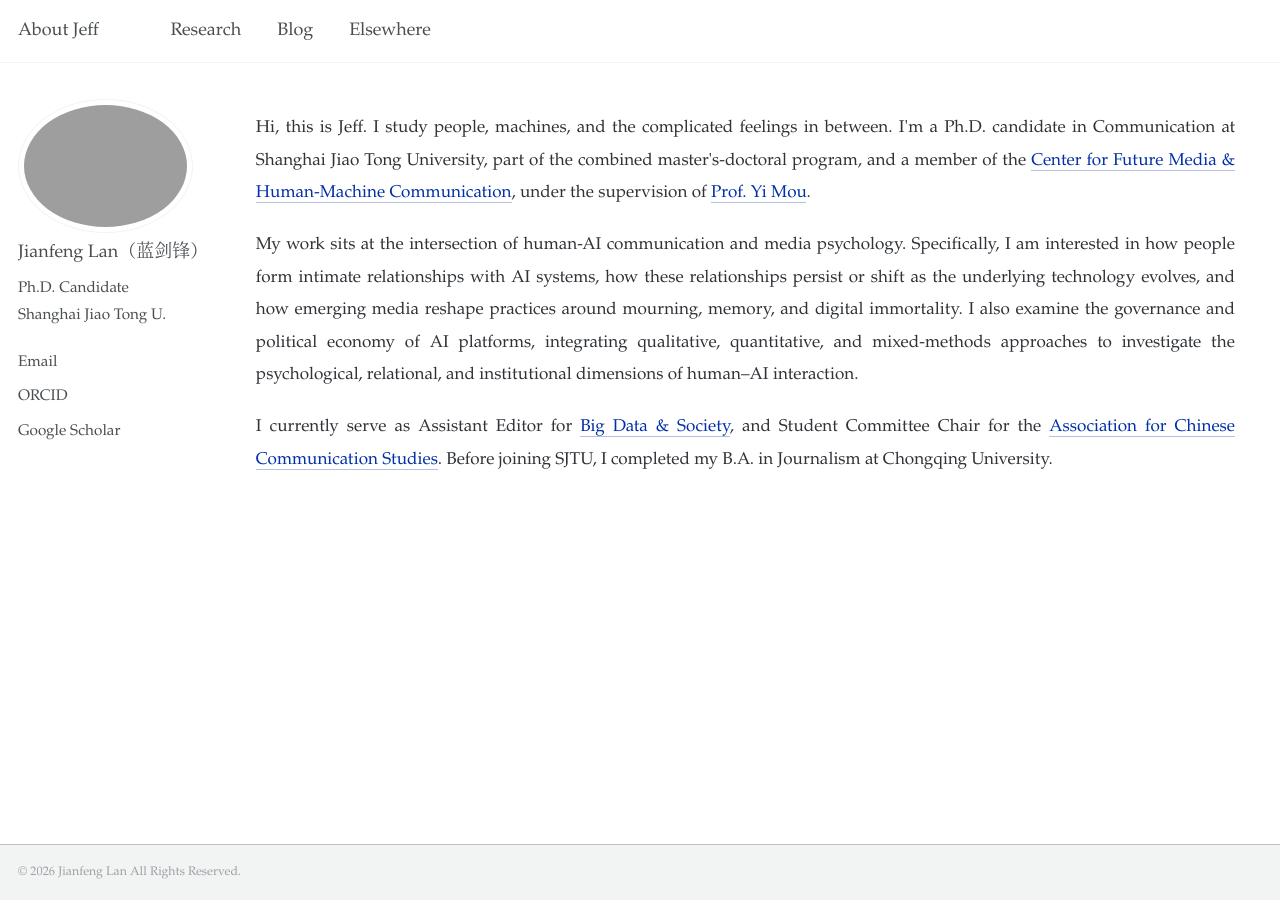
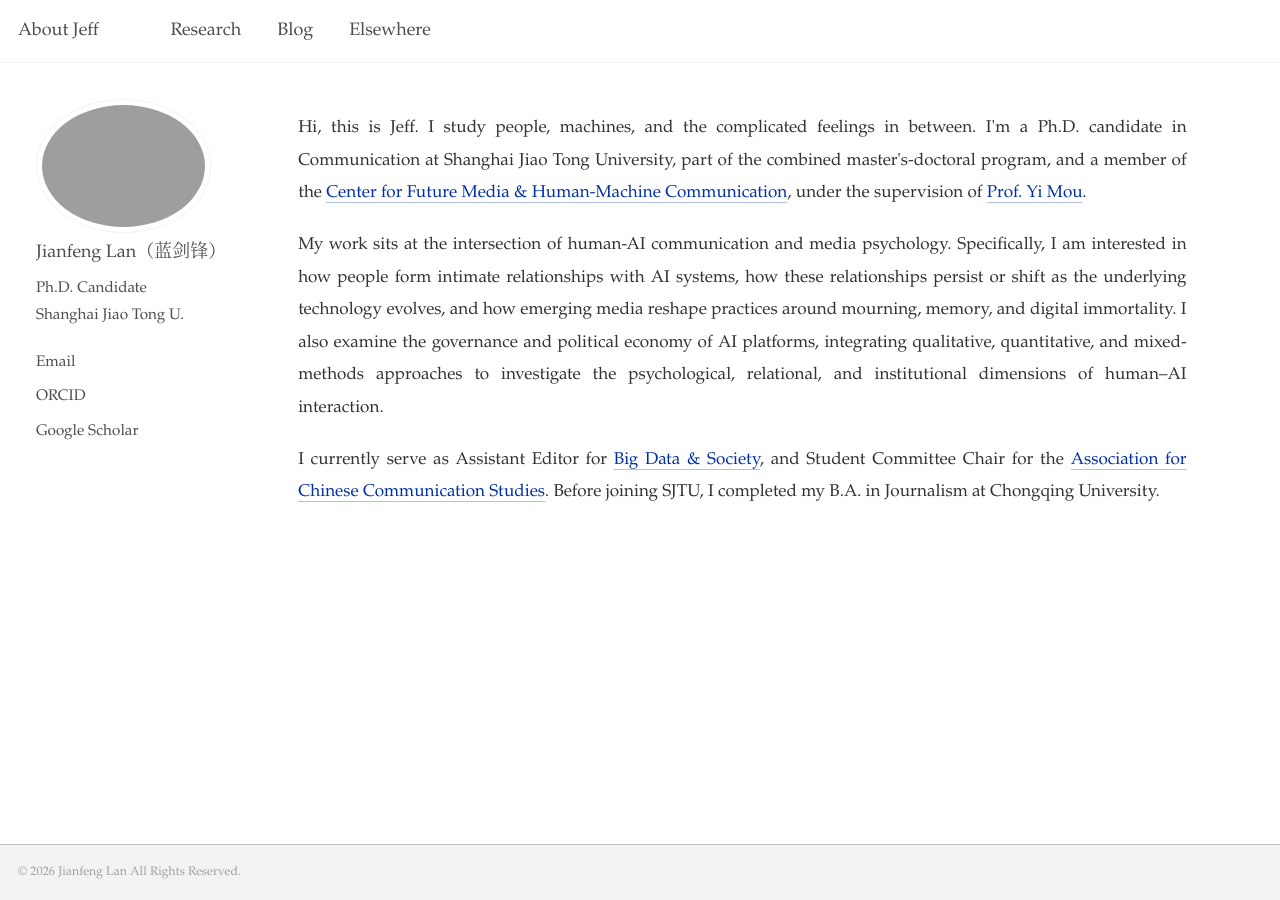
Before and after one commit to jianfenglan/jianfenglan.github.io, a Jekyll site: the page built from _pages/about.md, in a window 1280 px wide. Built offline with Jekyll 4.4.1, drawn with Linux system fonts in a browser that asks for light colours.

Commit message:
Refine desktop layout spacing

```diff
--- a/assets/css/main.scss
+++ b/assets/css/main.scss
@@ -9,8 +9,8 @@
 // 1. 定义全局字体堆栈
 $sans-serif: Garamond, STSong, "Songti SC", SimSun, "Noto Serif CJK SC", serif;
 
-// 2. 调整整体布局宽度
-$max-width: 1800px;
+// 2. 保持页面内容在宽屏上的舒适阅读宽度
+$max-width: 1280px;
 
 // 3. 解决侧边栏文字溢出问题
 .author__employer,
@@ -20,7 +20,7 @@ $max-width: 1800px;
   word-break: break-all;
 }
 
-// 4. 统一并拓宽所有卡片页面的内容宽度
+// 4. 统一所有卡片页面的内容宽度
 .news-list,
 .publication-list,
 .gallery-grid {
@@ -69,28 +69,30 @@ body {
 ;
 
 // ===================================================================
-// Desktop layout rebalance
-// The upstream Academic Pages layout reserves much more whitespace on the
-// right side of .page than on the left. Keep the author sidebar, but let the
-// content use the remaining desktop width symmetrically.
+// Desktop layout refinement
+// Keep Academic Pages' original centered 1280px container, but replace its
+// strongly asymmetric page padding with balanced gutters. This preserves
+// comfortable whitespace at full-screen widths and a stable gap between the
+// fixed author sidebar and the main content at intermediate desktop widths.
 // ===================================================================
 @include breakpoint($large) {
   .page {
-    margin-left: 0;
-    margin-right: 0;
+    padding-left: 4.75%;
+    padding-right: 4.75%;
+  }
+}
+
+@media screen and (min-width: $sidebar-screen-min-width) {
+  #main {
     padding-left: 1.5rem;
     padding-right: 1.5rem;
-  }
-
-  .page .page__inner-wrap {
-    max-width: 1120px;
-    margin-left: auto;
-    margin-right: auto;
   }
 }
 
 @include breakpoint($x-large) {
   #main {
-    max-width: 1600px;
+    max-width: $x-large;
+    padding-left: 2rem;
+    padding-right: 2rem;
   }
 }
```
